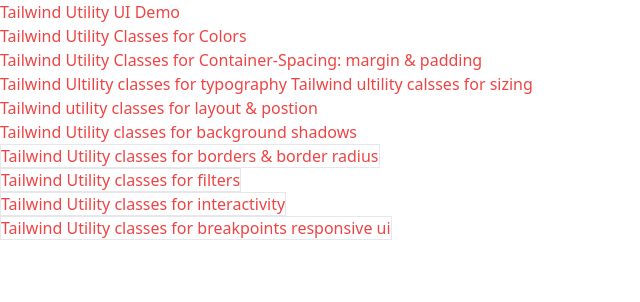
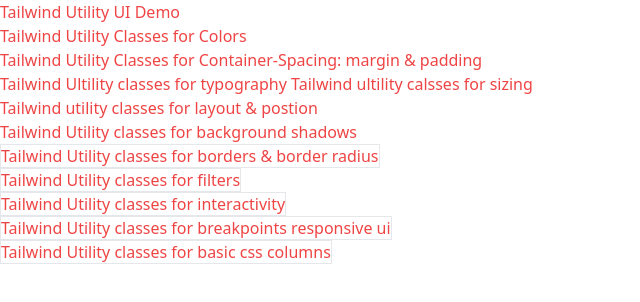
Before and after one commit to chelz2/Tailwind-Utility-Classes, a plain HTML site: page index.html in a window 1280 px wide. Shown: the whole page, without its empty margins (0-640 px from the left). Drawn offline with nearby package versions, Linux system fonts and the light colour scheme.

Commit message:
tailwind classes for columns element alignment layout & aspect ratio

```diff
--- a/index.html
+++ b/index.html
@@ -42,6 +42,9 @@
       <a href="./11-breakpoints/index.html" class="text-red-500 border"
         >Tailwind Utility classes for breakpoints responsive ui</a
       ><br />
+      <a href="./12-columns/index.html" class="text-red-500 border"
+        >Tailwind Utility classes for basic css columns</a
+      ><br />
     </div>
   </body>
 </html>
```
